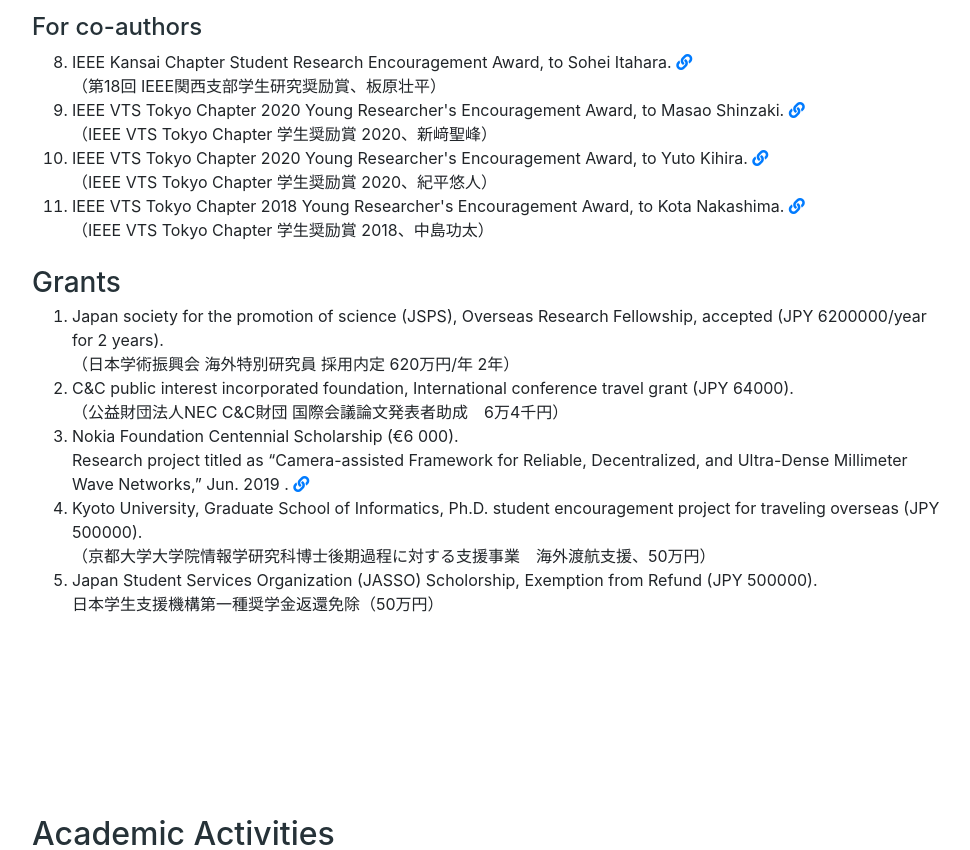
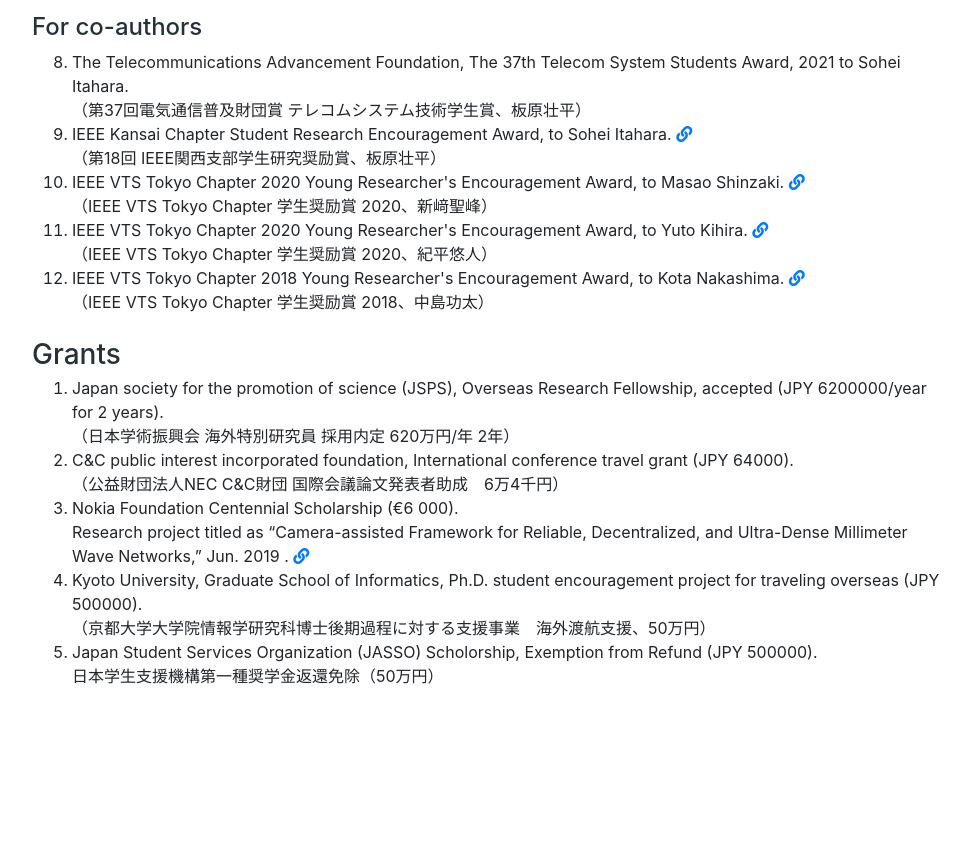
Before and after one commit to kodakodakoda/webpage_koda, a website with bundled scripts: page index.html in a window 1280 px wide. Shown: the part 7785-8635 px from the top of the page, without its empty margins (288-1258 px from the left). Built offline with nearby package versions, Linux system fonts and the light colour scheme; a web font is replaced by a local one.

Commit message:
add telecom

```diff
--- a/index.html
+++ b/index.html
@@ -800,6 +800,11 @@
           <h4 class="mb-2">For co-authors</h4>
           <ol class="mb-4">
             <li  value="8">
+              The Telecommunications Advancement Foundation, The 37th Telecom System Students Award, 2021 to Sohei Itahara.
+              <br>
+              （第37回電気通信普及財団賞 テレコムシステム技術学生賞、板原壮平）
+            </li>
+            <li>
               IEEE Kansai Chapter Student Research Encouragement Award, to Sohei Itahara.
               <a href="https://www.ieee-jp.org/section/kansai/activity/members/pdf/annual2022.pdf" target="_blank">
                 <i class="fa fa-link" aria-hidden="true"></i>
```
